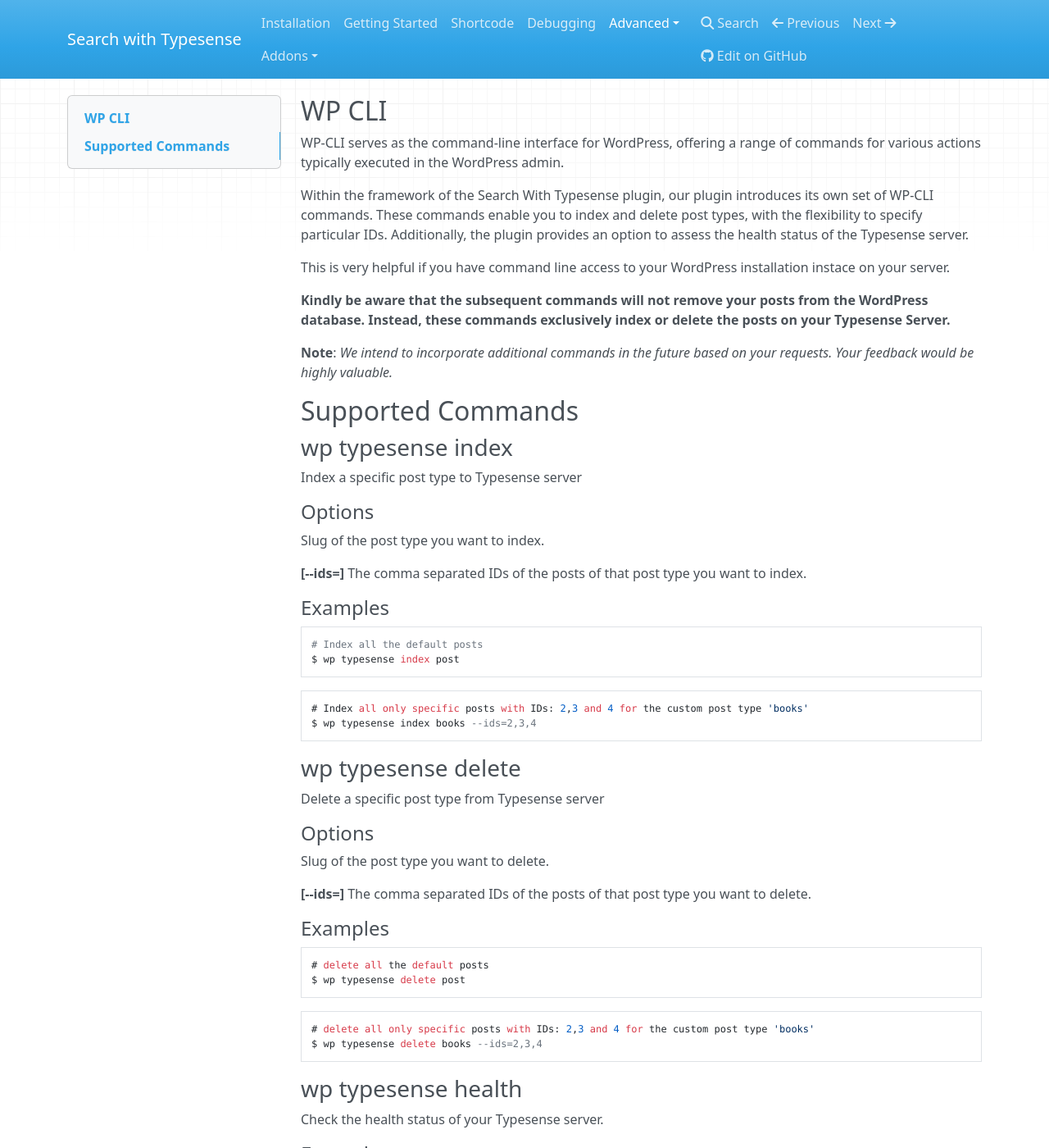
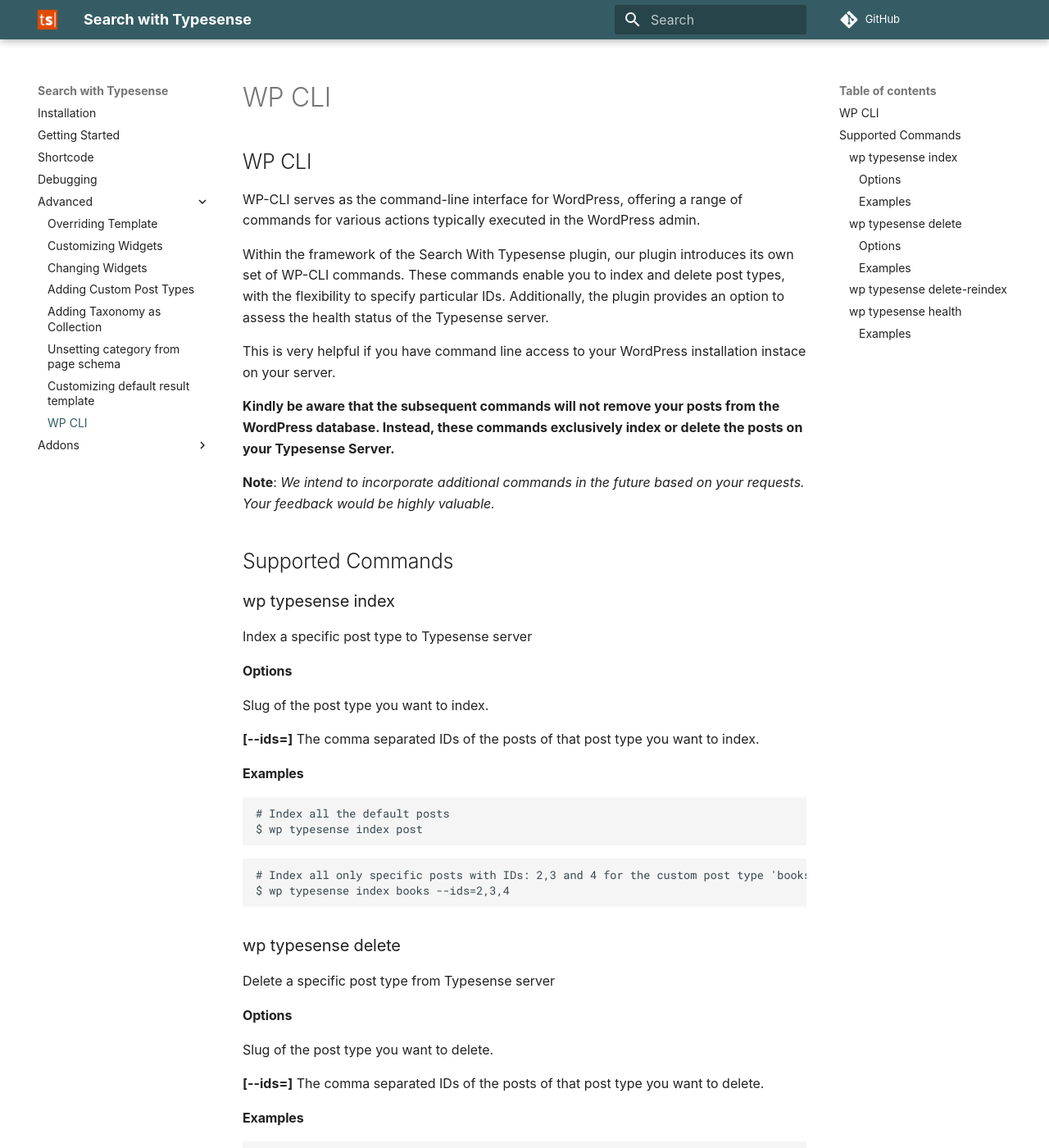
Before and after one commit to codemanas/cm-typesense-docs, an MkDocs documentation site: the page built from docs/wp-cli.md, in a window 1280 px wide and 1400 px high. Shown: the whole window at 82% size. Built offline with MkDocs 1.6.1 and Material for MkDocs 9.7.7, drawn with Linux system fonts in a browser that asks for light colours; nearby versions of some CDN libraries; some web fonts are replaced; comment, search, counter and statistics services are not loaded; some of the changed text lies outside the part shown.

Commit message:
Update wpcli doc

````diff
--- a/docs/wp-cli.md
+++ b/docs/wp-cli.md
@@ -51,14 +51,20 @@
 #### Examples
 
 ```
-# delete all the default posts
+# Drop the post collection from server
 $ wp typesense delete post
 ```
+**Note: This will drop the post collection from the Typesense server**
+
 
 ```
 # delete all only specific posts with IDs: 2,3 and 4 for the custom post type 'books'
 $ wp typesense delete books --ids=2,3,4
 ```
+
+### wp typesense delete-reindex
+
+Delete/drop the collection and reindex the collections with documents
 
 ### wp typesense health
 
--- a/mkdocs.yml
+++ b/mkdocs.yml
@@ -2,7 +2,7 @@
 repo_url: https://github.com/codemanas/cm-typesense-docs
 site_author: codemanas
 theme:
-  # name: material
+  name: material
   font:
     text: Inclusive Sans
   logo: assets/logo.png
````
